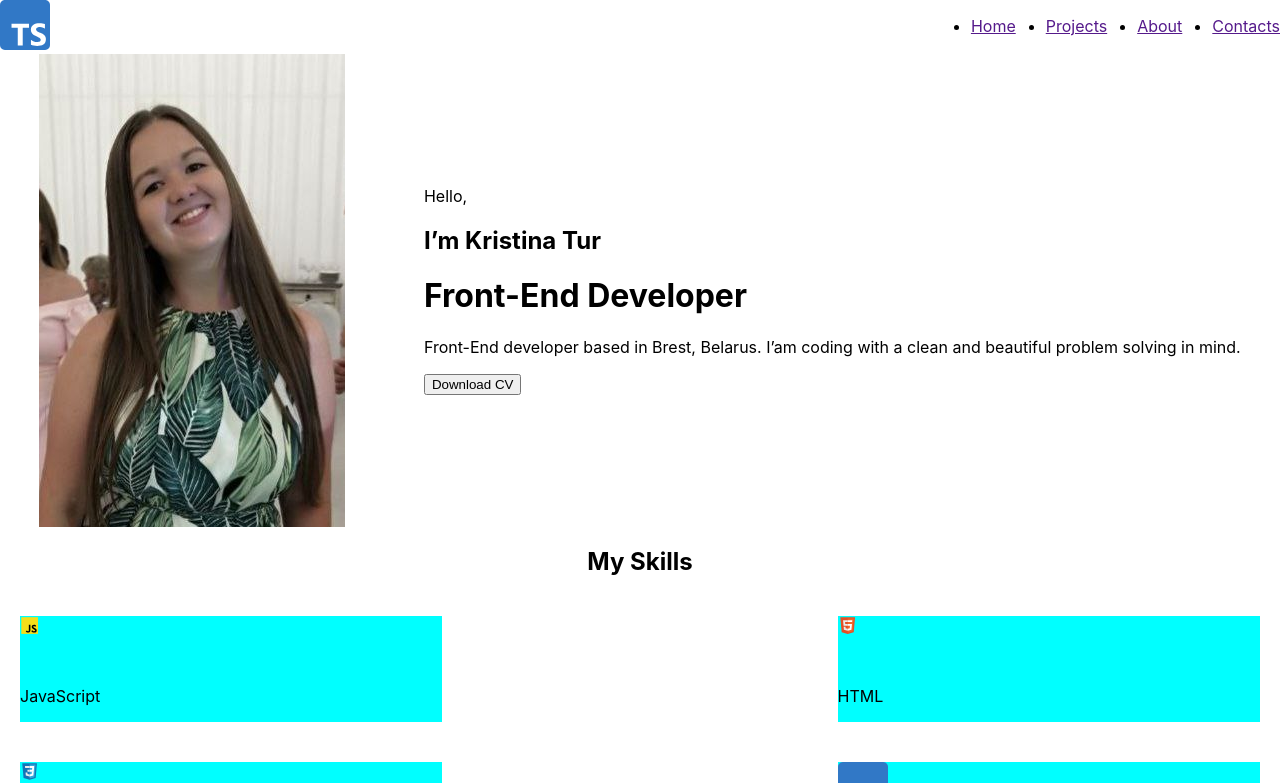
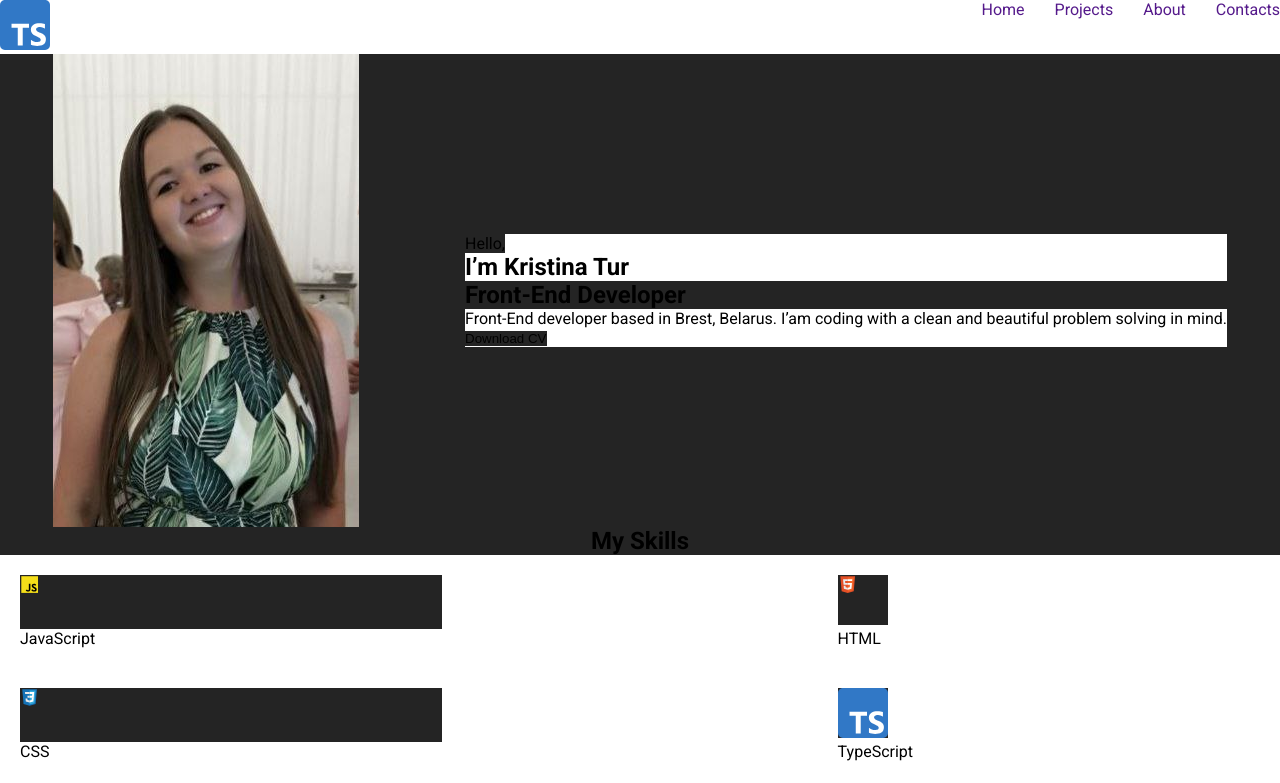
Before and after one commit to Kristina-Tur/portfolio, a React app: page / in a window 1280 px wide. Shown: the top 783 px of the page. Built offline with nearby package versions, Linux system fonts and the light colour scheme.

Commit message:
Font-family and Container

```diff
--- a/public/index.html
+++ b/public/index.html
@@ -24,6 +24,9 @@
       work correctly both with client-side routing and a non-root public URL.
       Learn how to configure a non-root public URL by running `npm run build`.
     -->
+    <link rel="preconnect" href="https://fonts.googleapis.com">
+    <link rel="preconnect" href="https://fonts.gstatic.com" crossorigin>
+    <link href="https://fonts.googleapis.com/css2?family=Roboto:wght@400;500;700&display=swap" rel="stylesheet">
     <title>React App</title>
   </head>
   <body>
--- a/src/index.css
+++ b/src/index.css
@@ -1,6 +1,6 @@
 body {
   margin: 0;
-  font-family: -apple-system, BlinkMacSystemFont, 'Segoe UI', 'Roboto', 'Oxygen',
+  font-family: 'Roboto', -apple-system, BlinkMacSystemFont, 'Segoe UI', 'Roboto', 'Oxygen',
     'Ubuntu', 'Cantarell', 'Fira Sans', 'Droid Sans', 'Helvetica Neue',
     sans-serif;
   -webkit-font-smoothing: antialiased;
--- a/src/index.tsx
+++ b/src/index.tsx
@@ -3,14 +3,20 @@ import ReactDOM from 'react-dom/client';
 import './index.css';
 import App from './App';
 import reportWebVitals from './reportWebVitals';
+import {GlobalStyles} from './styles/Global.styled';
+import {Theme} from './styles/Theme';
+import {ThemeProvider} from 'styled-components';
 
 const root = ReactDOM.createRoot(
-  document.getElementById('root') as HTMLElement
+    document.getElementById('root') as HTMLElement
 );
 root.render(
-  <React.StrictMode>
-    <App />
-  </React.StrictMode>
+    <React.StrictMode>
+        <ThemeProvider theme={Theme}>
+            <App/>
+            <GlobalStyles/>
+        </ThemeProvider>
+    </React.StrictMode>
 );
 
 // If you want to start measuring performance in your app, pass a function
--- a/src/layout/sectoins/main/Main.tsx
+++ b/src/layout/sectoins/main/Main.tsx
@@ -6,20 +6,41 @@ import {Button} from '../../../component/Button';
 
 export const Main = () => {
     return (
-        <FlexWrapper justifyContent={'space-around'} alignItems={'center'}>
-            <Photo src={photo} alt=""/>
-            <div>
-                <span>Hello,</span>
-                <h2>I’m Kristina Tur</h2>
-                <h1>Front-End Developer</h1>
-                <p>Front-End developer based in Brest, Belarus.
-                    I’am coding with a clean and beautiful problem
-                    solving in mind.</p>
-                <Button>Download CV</Button>
-            </div>
-        </FlexWrapper>
+        <StyledMain>
+            <FlexWrapper justifyContent={'space-around'} alignItems={'center'}>
+                <Photo src={photo} alt=""/>
+                <Box>
+                    <Text>Hello,</Text>
+                    <Title>I’m Kristina Tur</Title>
+                    <MainTitle>Front-End Developer</MainTitle>
+                    <MainText>Front-End developer based in Brest, Belarus.
+                        I’am coding with a clean and beautiful problem
+                        solving in mind.</MainText>
+                    <Button>Download CV</Button>
+                </Box>
+            </FlexWrapper>
+        </StyledMain>
     );
 };
+
+const StyledMain = styled.section`
+
+`
+const Box = styled.div`
+
+`
+const Text = styled.span`
+
+`
+const Title = styled.h2`
+
+`
+const MainTitle = styled.h1`
+
+`
+const MainText = styled.p`
+
+`
 
 const Photo = styled.img`
 
--- /dev/null
+++ b/src/styles/Global.styled.tsx
@@ -0,0 +1,42 @@
+import {createGlobalStyle} from 'styled-components';
+import {Theme} from './Theme';
+
+export const GlobalStyles = createGlobalStyle`
+  *,
+  ::before,
+  ::after {
+    margin: 0;
+    padding: 0;
+    box-sizing: border-box;
+  }
+
+  body {
+    margin: 0;
+    font-family: 'Roboto', -apple-system, BlinkMacSystemFont, 'Segoe UI', 'Roboto', 'Oxygen',
+    'Ubuntu', 'Cantarell', 'Fira Sans', 'Droid Sans', 'Helvetica Neue',
+    sans-serif;
+    -webkit-font-smoothing: antialiased;
+    -moz-osx-font-smoothing: grayscale;
+  }
+
+  a {
+    text-decoration: none;
+  }
+
+  button {
+    background-color: unset;
+    border: none;
+  }
+
+  ul {
+    list-style-type: none;
+  }
+
+  section :nth-child(odd){
+    background-color: ${Theme.colors.primaryBg};
+  }
+
+  section :nth-child(even){
+    background-color: ${Theme.colors.secondaryBg};
+  }
+`
--- /dev/null
+++ b/src/styles/Theme.tsx
@@ -0,0 +1,13 @@
+export const Theme = {
+    colors: {
+        primaryBg: '#242424',
+        secondaryBg: '#ffffff',
+        accent: 'linear-gradient(270deg, #13ADC7 0%, #6978D1 66.67%, #945DD6 100%)',
+        neutral: '#E0E0E1',
+        text: {
+            primary: '#FBFBFC',
+            secondary: '#111111',
+            neutral: '#959596'
+        }
+    }
+}
```
Also changed, not shown: src/component/Container.tsx (added, +9 -0 lines).
